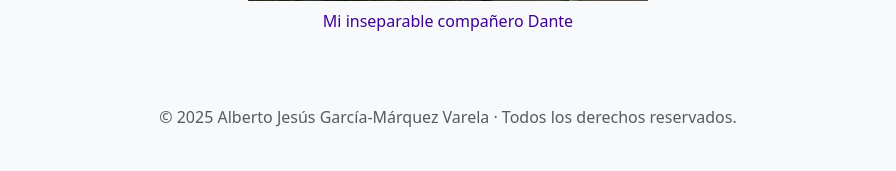
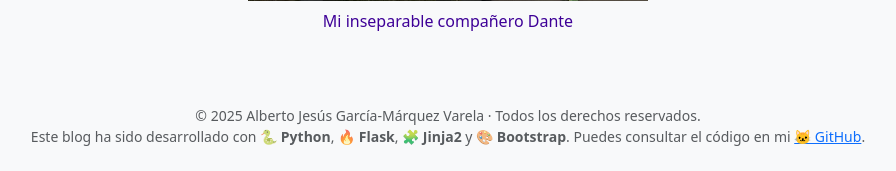
Before and after one commit to Albertogmv/my-cv-blog, a Flask app: page /about in a window 1280 px wide. Shown: the part 1439-1610 px from the top of the page, without its empty margins (192-1088 px from the left). Before the commit the page ends 1566 px from the top, so only its background shows below. Run offline with Flask 3, Linux system fonts and the light colour scheme.

Commit message:
added description in footer

```diff
--- a/data/menu_en.json
+++ b/data/menu_en.json
@@ -5,5 +5,8 @@
     "label_experience": "Experience",
     "label_education": "Education",
     "label_download_cv": "Download CV",
-    "footer": "2025 Alberto Jesús García-Márquez Varela · All rights reserved."
+    "footer": "2025 Alberto Jesús García-Márquez Varela · All rights reserved.",
+    "footer_description": "This blog has been developed with",
+    "footer_description_2": "and",
+    "footer_description_3": "You can check the code in my"
 }
--- a/data/menu_es.json
+++ b/data/menu_es.json
@@ -5,5 +5,8 @@
     "label_experience": "Experiencia",
     "label_education": "Formación",
     "label_download_cv": "Descargar CV",
-    "footer": "2025 Alberto Jesús García-Márquez Varela · Todos los derechos reservados."
+    "footer": "2025 Alberto Jesús García-Márquez Varela · Todos los derechos reservados.",
+    "footer_description": "Este blog ha sido desarrollado con",
+    "footer_description_2": "y",
+    "footer_description_3": "Puedes consultar el código en mi"
 }
--- a/templates/base.html
+++ b/templates/base.html
@@ -51,8 +51,11 @@
     <!-- Bootstrap JS -->
     <script src="https://cdn.jsdelivr.net/npm/bootstrap@5.3.3/dist/js/bootstrap.bundle.min.js"></script>
 </body>
-<footer class="text-center text-muted py-4">
-    &copy; {{menu.footer}}
+<footer class="text-center text-muted py-4 small">
+    <div>&copy; {{ menu.footer }}</div>
+    <div>
+        {{menu.footer_description}} 🐍 <strong>Python</strong>, 🔥 <strong>Flask</strong>, 🧩 <strong>Jinja2</strong> {{menu.footer_description_2}} 🎨 <strong>Bootstrap</strong>.
+        {{menu.footer_description_3}} <a href="https://github.com/Albertogmv/my-cv-blog" target="_blank" rel="noopener noreferrer">🐱 GitHub</a>.
+    </div>
 </footer>
-
 </html>
```
